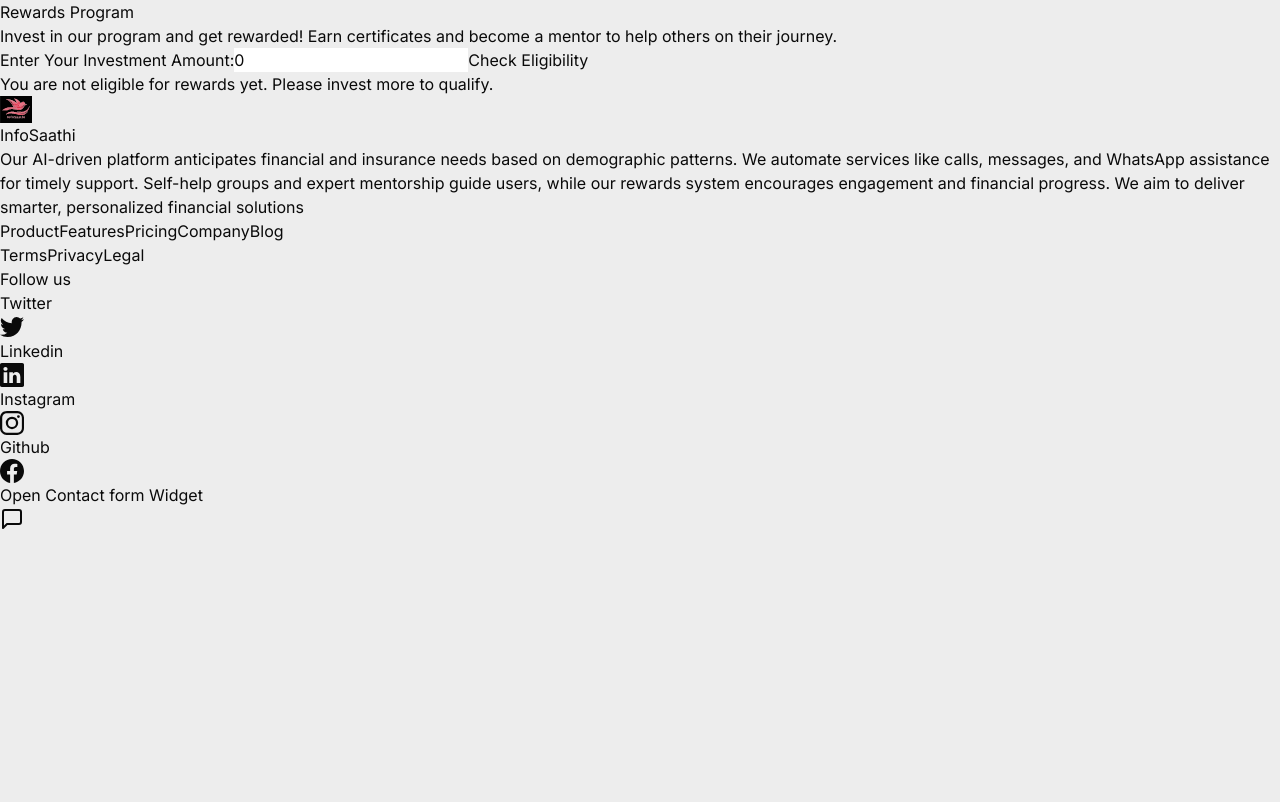
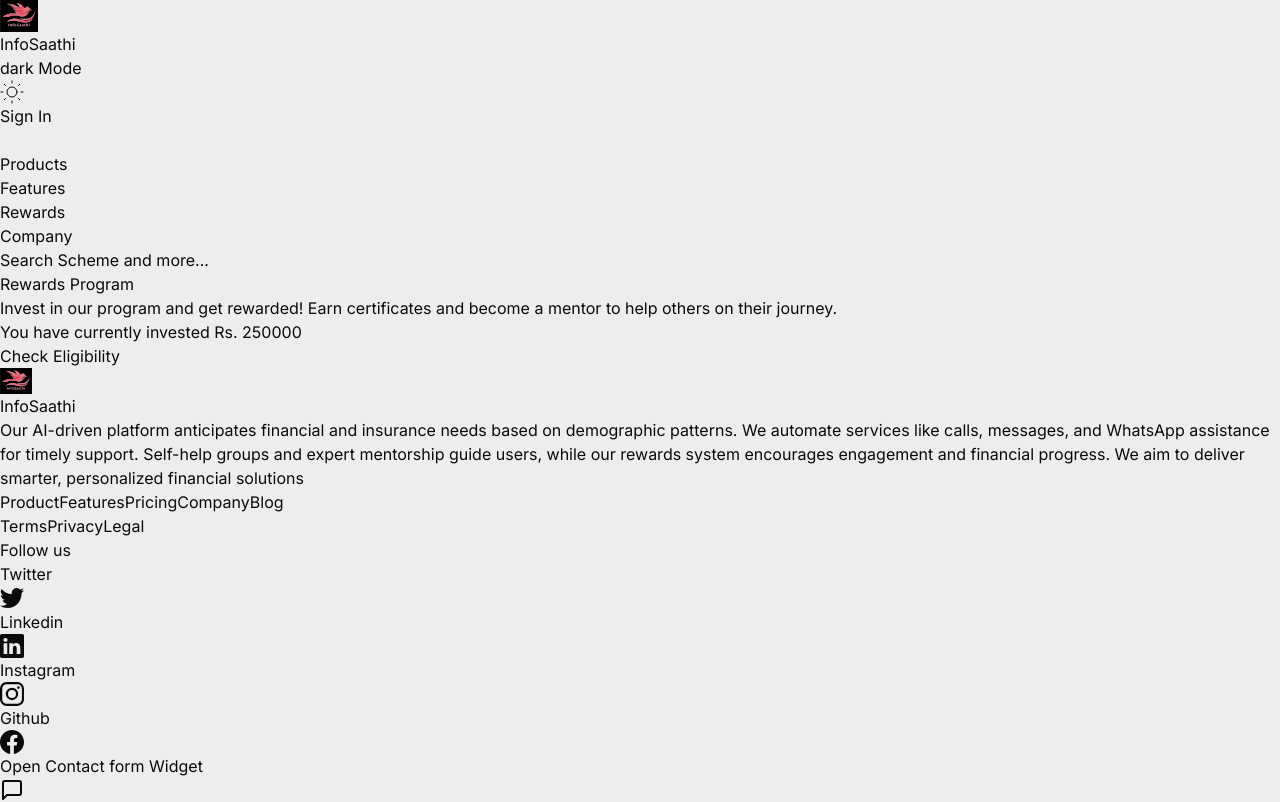
Before and after one commit to YTheLynch/SIH-2024, a Next.js app: page /rewards in a window 1280 px wide. Built offline with nearby package versions, Linux system fonts and the light colour scheme.

Commit message:
Add Rewards Functionality

```diff
--- a/src/app/page.js
+++ b/src/app/page.js
@@ -28,8 +28,6 @@
         <Video videoId="a6KxA-kxAQ4" />
 
         <SectionTitle preTitle="Testimonials" title="Real Stories, Real Trust">
-          Testimonials is a great way to increase the brand trust and awareness.
-          Use this section to highlight your popular customers.
         </SectionTitle>
 
         <Testimonials />
--- a/src/app/rewards/page.js
+++ b/src/app/rewards/page.js
@@ -3,17 +3,17 @@
 import React, { useState } from 'react';
 import CertificateCard from '@/components/CertificateCard';
 import MentorCard from '@/components/MentorCard';
+import { Navbar } from '@/components/Navbar';
 
 const RewardsPage = () => {
-  const [investmentAmount, setInvestmentAmount] = useState(0);
-  const [isEligible, setIsEligible] = useState(false);
+  const [investmentAmount, setInvestmentAmount] = useState(250000);
+  const [isEligible, setIsEligible] = useState();
+
 
   const eligibilityThreshold = 50000;
 
-  const handleInvestmentChange = (e) => {
-    const amount = e.target.value;
-    setInvestmentAmount(amount);
-    if (amount >= eligibilityThreshold) {
+  const handleInvestmentChange = () => {
+    if (investmentAmount >= eligibilityThreshold) {
       setIsEligible(true);
     } else {
       setIsEligible(false);
@@ -21,7 +21,9 @@
   };
 
   return (
-    <div className="min-h-screen bg-gradient-to-r from-red-200 via-red-100 to-red-200 p-8">
+    <>
+      <Navbar />
+      <div className="min-h-screen bg-gradient-to-r bg-[#EdEdEd] p-8">
         <div className="container mx-auto max-w-4xl">
           <div className="bg-white shadow-lg rounded-lg p-8 text-center">
             <h1 className="text-4xl font-extrabold text-gray-800 mb-6">
@@ -30,27 +32,16 @@
             <p className="text-lg text-gray-600 mb-8">
               Invest in our program and get rewarded! Earn certificates and become a mentor to help others on their journey.
             </p>
+            <div className="bg-gray-100 p-6 rounded-lg mb-6">
+              <p className='mb-5'>
+                {`You have currently invested Rs. ${investmentAmount}`}
+              </p>
 
-          <div className="bg-gray-100 p-6 rounded-lg mb-6">
-            <label
-              htmlFor="investmentAmount"
-              className="block text-xl font-semibold mb-4"
-            >
-              Enter Your Investment Amount:
-            </label>
-            <input
-              type="number"
-              id="investmentAmount"
-              value={investmentAmount}
-              onChange={handleInvestmentChange}
-              className="w-full p-3 border border-gray-300 rounded-lg mb-6 text-lg"
-              placeholder="Enter amount in Rs."
-            />
               <button
-              className={`px-6 py-3 text-white font-semibold rounded-lg shadow-lg transition ${
-                isEligible ? 'bg-green-500 hover:bg-green-600' : 'bg-gray-500'
+                className={`px-6 py-3 text-white font-semibold rounded-lg shadow-lg transition
+                  bg-green-500 hover:bg-green-600 cursor-pointer
                 }`}
-              disabled={!isEligible}
+                onClick={handleInvestmentChange}
               >
                 Check Eligibility
               </button>
@@ -73,13 +64,18 @@
                 </div>
               </>
             ) : (
+              (isEligible === false) ?
+            (
               <p className="text-red-500 text-lg font-semibold mt-6">
                 You are not eligible for rewards yet. Please invest more to qualify.
               </p>
-          )}
+            ) : (
+              <div></div>
+            ))}
           </div>
         </div>
       </div>
+    </>
   );
 };
 
--- a/src/components/Navbar.js
+++ b/src/components/Navbar.js
@@ -69,15 +69,32 @@
 
               <Disclosure.Panel className="flex flex-wrap w-full my-5 lg:hidden">
                 <>
-                  {navigation.map((item, index) => (
+
                     <Link
-                      key={index}
                       href="/"
                       className="w-full px-4 py-2 -ml-4 text-red-500 rounded-md dark::text-red-300 hover:text-red-500 focus:text-red-500 focus:bg-indigo-100 dark::focus:bg-red-800 focus:outline-none"
                     >
-                      {item}
+                      Products
                     </Link>
-                  ))}
+                    <Link
+                      href="/"
+                      className="w-full px-4 py-2 -ml-4 text-red-500 rounded-md dark::text-red-300 hover:text-red-500 focus:text-red-500 focus:bg-indigo-100 dark::focus:bg-red-800 focus:outline-none"
+                    >
+                      Features
+                    </Link>
+                    <Link
+                      href= "/rewards"
+                      className="w-full px-4 py-2 -ml-4 text-red-500 rounded-md dark::text-red-300 hover:text-red-500 focus:text-red-500 focus:bg-indigo-100 dark::focus:bg-red-800 focus:outline-none"
+                    >
+                      Rewards
+                    </Link>
+                    <Link
+                      href="/"
+                      className="w-full px-4 py-2 -ml-4 text-red-500 rounded-md dark::text-red-300 hover:text-red-500 focus:text-red-500 focus:bg-indigo-100 dark::focus:bg-red-800 focus:outline-none"
+                    >
+                      Company
+                    </Link>
+
                   <Link
                     href="/signin"
                     className="w-full px-6 py-2 mt-3 text-center text-white bg-red-600 rounded-md lg:ml-5"
@@ -93,16 +110,43 @@
         {/* Menu */}
         <div className="hidden text-center lg:flex lg:items-center">
           <ul className="items-center justify-end flex-1 pt-6 list-none lg:pt-0 lg:flex">
-            {navigation.map((menu, index) => (
-              <li className="mr-3 nav__item" key={index}>
+
+              <li className="mr-3 nav__item" >
                 <Link
                   href="/"
                   className="inline-block px-4 py-2 text-lg font-normal text-gray-800 no-underline rounded-md dark::text-gray-200 hover:text-red-500 focus:text-red-500 focus:bg-red-100 focus:outline-none dark::focus:bg-gray-800"
                 >
-                  {menu}
+                  Products
                 </Link>
               </li>
-            ))}
+
+              <li className="mr-3 nav__item">
+                <Link
+                  href="/"
+                  className="inline-block px-4 py-2 text-lg font-normal text-gray-800 no-underline rounded-md dark::text-gray-200 hover:text-red-500 focus:text-red-500 focus:bg-red-100 focus:outline-none dark::focus:bg-gray-800"
+                >
+                  Features
+                </Link>
+              </li>
+
+              <li className="mr-3 nav__item">
+                <Link
+                  href="/rewards"
+                  className="inline-block px-4 py-2 text-lg font-normal text-gray-800 no-underline rounded-md dark::text-gray-200 hover:text-red-500 focus:text-red-500 focus:bg-red-100 focus:outline-none dark::focus:bg-gray-800"
+                >
+                  Rewards
+                </Link>
+              </li>
+
+              <li className="mr-3 nav__item">
+                <Link
+                  href="/"
+                  className="inline-block px-4 py-2 text-lg font-normal text-gray-800 no-underline rounded-md dark::text-gray-200 hover:text-red-500 focus:text-red-500 focus:bg-red-100 focus:outline-none dark::focus:bg-gray-800"
+                >
+                  Company
+                </Link>
+              </li>
+
           </ul>
         </div>
       </nav>
--- a/src/components/Testimonials.js
+++ b/src/components/Testimonials.js
@@ -13,7 +13,7 @@
         <div className="lg:col-span-2 xl:col-auto">
           <div className="flex flex-col justify-between w-full h-full bg-gray-100 px-14 rounded-2xl py-14 dark::bg-trueGray-800">
             <p className="text-2xl leading-normal ">
-              Your platform streamlined our <Mark> postal operations</Mark>
+              Your platform streamlined our <Mark>postal operations</Mark>
               significantly improving efficiency and customer satisfaction that
               hits some of your benefits from one of your popular customer.
             </p>
@@ -29,7 +29,7 @@
           <div className="flex flex-col justify-between w-full h-full bg-gray-100 px-14 rounded-2xl py-14 dark::bg-trueGray-800">
             <p className="text-2xl leading-normal ">
               Utilizing this service has transformed how we handle{" "}
-              <Mark> parcel tracking </Mark>, enhancing both speed and accuracy
+              <Mark>parcel tracking</Mark>, enhancing both speed and accuracy
             </p>
 
             <Avatar
@@ -42,7 +42,7 @@
         <div className="">
           <div className="flex flex-col justify-between w-full h-full bg-gray-100 px-14 rounded-2xl py-14 dark::bg-trueGray-800">
             <p className="text-2xl leading-normal ">
-              With this solution, we’ve seen <Mark> improvements </Mark>in user
+              With this solution, we’ve seen <Mark> improvements</Mark> in user
               engagement and streamlined our support processes.
             </p>
 
```
Also changed, not shown: src/app/search/page.js (+14 -16 lines), src/components/SearchItem.js (+4 -4 lines). Lines whose indentation alone changed are shown as unchanged.
